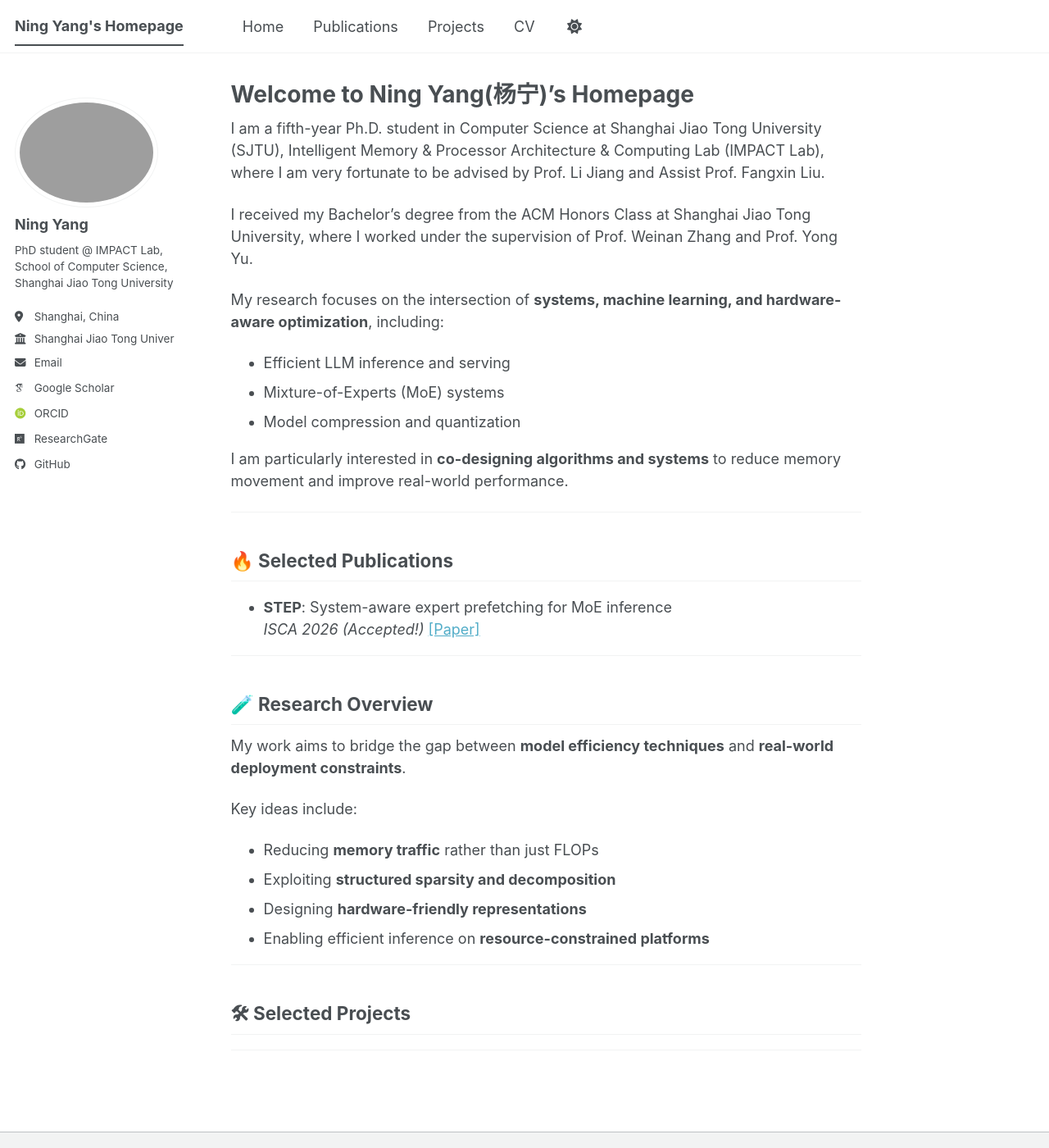
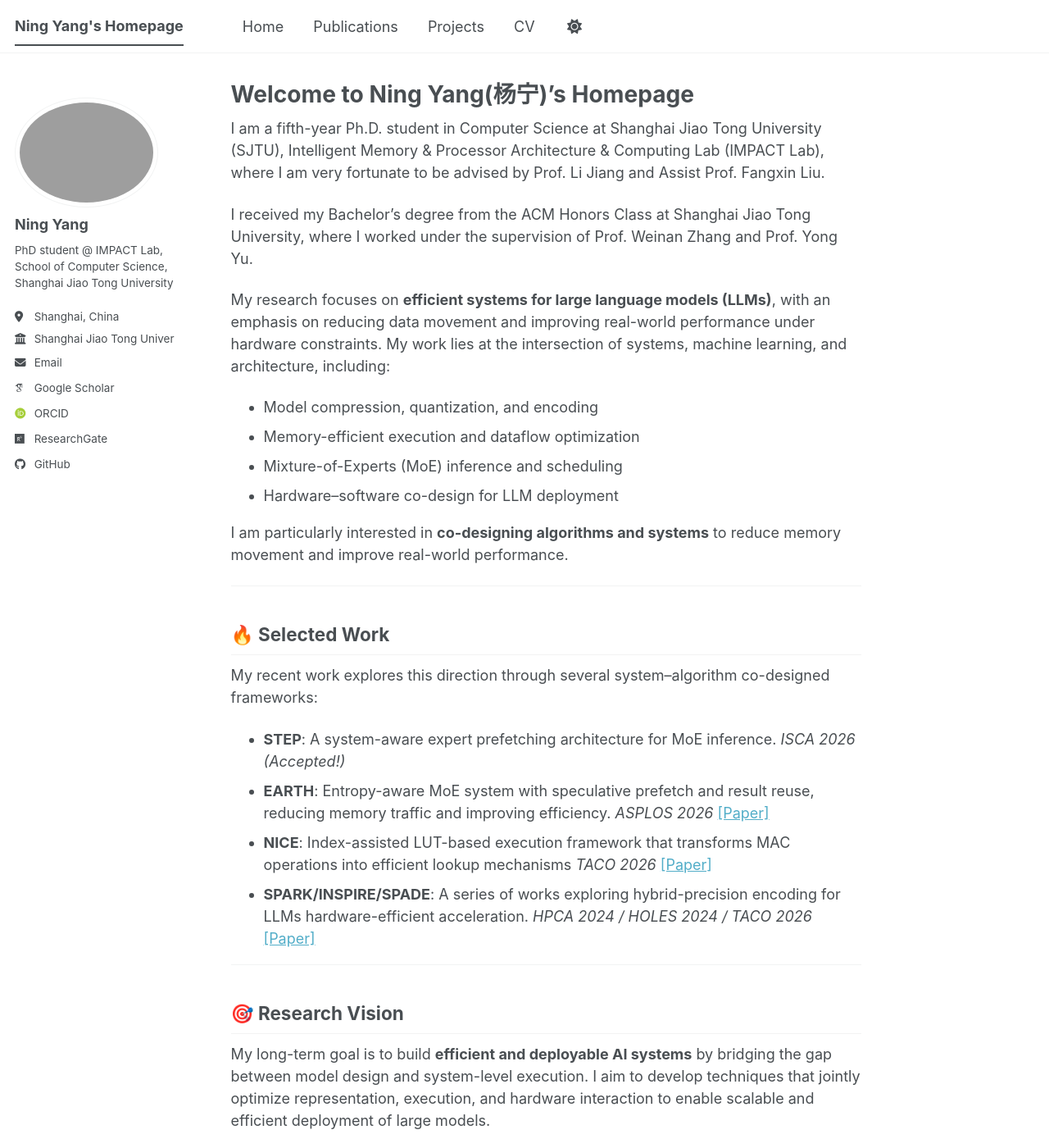
Before and after one commit to jlsbz/jlsbz.github.io, a Jekyll site: the page built from _pages/about.md, in a window 1280 px wide and 1400 px high. Shown: the whole window at 82% size. Built offline with Jekyll 4.4.1, drawn with Linux system fonts in a browser that asks for light colours; some web fonts are replaced; a script bundle is joined from its source files by our own code; library files that are not in the unit come from our copies; some of the changed text lies outside the part shown.

Commit message:
Update about.md

```diff
--- a/_pages/about.md
+++ b/_pages/about.md
@@ -11,40 +11,33 @@ I am a fifth-year Ph.D. student in Computer Science at Shanghai Jiao Tong Univer
 
 I received my Bachelor's degree from the ACM Honors Class at Shanghai Jiao Tong University, where I worked under the supervision of Prof. Weinan Zhang and Prof. Yong Yu.
 
-My research focuses on the intersection of **systems, machine learning, and hardware-aware optimization**, including:
+My research focuses on **efficient systems for large language models (LLMs)**, with an emphasis on reducing data movement and improving real-world performance under hardware constraints. My work lies at the intersection of systems, machine learning, and architecture, including:
 
-- Efficient LLM inference and serving
-- Mixture-of-Experts (MoE) systems
-- Model compression and quantization
+- Model compression, quantization, and encoding
+- Memory-efficient execution and dataflow optimization
+- Mixture-of-Experts (MoE) inference and scheduling
+- Hardware–software co-design for LLM deployment
 
 I am particularly interested in **co-designing algorithms and systems** to reduce memory movement and improve real-world performance.
 
 ---
 
-## 🔥 Selected Publications
+## 🔥 Selected Work
+
+My recent work explores this direction through several system–algorithm co-designed frameworks:
 
 
-- **STEP**: System-aware expert prefetching for MoE inference
-  *ISCA 2026 (Accepted!)*
-  [[Paper]](#)
-
+- **STEP**: A system-aware expert prefetching architecture for MoE inference.  *ISCA 2026 (Accepted!)*
+- **EARTH**: Entropy-aware MoE system with speculative prefetch and result reuse, reducing memory traffic and improving efficiency. *ASPLOS 2026* [[Paper]](https://dl.acm.org/doi/abs/10.1145/3779212.3790155)
+- **NICE**: Index-assisted LUT-based execution framework that transforms MAC operations into efficient lookup mechanisms  *TACO 2026* [[Paper]](https://dl.acm.org/doi/abs/10.1145/3795884)
+- **SPARK/INSPIRE/SPADE**: A series of works exploring hybrid-precision encoding for LLMs hardware-efficient acceleration. *HPCA 2024 / HOLES 2024 / TACO 2026* [[Paper]](https://dl.acm.org/doi/full/10.1145/3777471)
 
 ---
 
-## 🧪 Research Overview
+## 🎯 Research Vision
 
-My work aims to bridge the gap between **model efficiency techniques** and **real-world deployment constraints**.
+My long-term goal is to build **efficient and deployable AI systems** by bridging the gap between model design and system-level execution. I aim to develop techniques that jointly optimize representation, execution, and hardware interaction to enable scalable and efficient deployment of large models.
 
-Key ideas include:
-
-- Reducing **memory traffic** rather than just FLOPs
-- Exploiting **structured sparsity and decomposition**
-- Designing **hardware-friendly representations**
-- Enabling efficient inference on **resource-constrained platforms**
+In addition to efficiency, I am also interested in the intersection of **AI systems and security**, particularly in understanding how compression technique design impact the robustness, reliability, and security of modern AI systems. I am interested in developing secure and trustworthy AI systems that remain efficient under real-world constraints.
 
 ---
-
-## 🛠 Selected Projects
-
-
----
```
